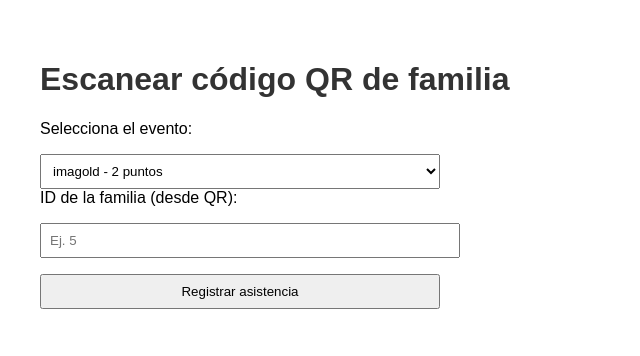
After one commit to aguilera2707/pasaporte-escolar, a Flask app: page /admin/escanear_evento in a window 1280 px wide. The commit adds this page. Shown: the top 356 px of the page, without its empty margins (0-640 px from the left). Run offline with Flask 3, Linux system fonts and the light colour scheme; a user stored in the database is signed in; data comes from the database, SQL or seed files in the repository; both versions use the stored data as it was after the commit.

Commit message:
Agregar escaneo codigo qr

```diff
--- a/app/routes.py
+++ b/app/routes.py
@@ -364,32 +364,40 @@ def ver_familia(familia_id):
 
 @app.route('/familia/<int:familia_id>/transaccion', methods=['POST'])
 def registrar_transaccion_web(familia_id):
+    data = request.get_json()
+    tipo = data.get("tipo")
+    try:
+        puntos = int(data.get("puntos"))
+    except (TypeError, ValueError):
+        return jsonify({"error": "Puntos inválidos"}), 400
+
+    descripcion = data.get("descripcion")
+
     familia = Familia.query.get(familia_id)
     if not familia:
-        return "Familia no encontrada", 404
-
-    tipo = request.form.get('tipo')
-    puntos = int(request.form.get('puntos'))
-    descripcion = request.form.get('descripcion')
+        return jsonify({"error": "Familia no encontrada"}), 404
 
     if tipo not in ['suma', 'canje']:
-        return "Tipo de transacción no válido", 400
+        return jsonify({"error": "Tipo de transacción no válido"}), 400
 
-    if tipo == 'canje':
-        puntos = -abs(puntos)  # Asegura que sea negativo
+    if tipo == 'canje' and puntos > familia.puntos:
+        return jsonify({"error": "No tienes suficientes puntos"}), 400
+
+    puntos_finales = puntos if tipo == 'suma' else -abs(puntos)
 
     transaccion = Transaccion(
         familia_id=familia_id,
         tipo=tipo,
-        puntos=puntos,
+        puntos=puntos_finales,
         descripcion=descripcion
     )
 
-    familia.puntos += puntos
+    familia.puntos += puntos_finales
     db.session.add(transaccion)
     db.session.commit()
 
-    return redirect(url_for('ver_familia', familia_id=familia_id))
+    return jsonify({"mensaje": "Transacción registrada correctamente"}), 200
+
 
 
 @app.route('/familia/<int:familia_id>/exportar')
@@ -710,3 +718,215 @@ def crear_beneficio():
         return redirect(url_for('panel_admin'))
 
     return render_template('crear_beneficio.html')
+
+@app.route('/escanear_qr_evento/<int:evento_id>/<int:familia_id>')
+def escanear_qr_familia_en_evento(evento_id, familia_id):
+    evento = EventoQR.query.get(evento_id)
+    if not evento:
+        return "Evento no encontrado", 404
+
+    familia = Familia.query.get(familia_id)
+    if not familia:
+        return "Familia no encontrada", 404
+
+    ya_escaneo = EventoQRRegistro.query.filter_by(familia_id=familia_id, evento_id=evento_id).first()
+    if ya_escaneo:
+        return "Esta familia ya fue registrada en este evento", 400
+
+    familia.puntos += evento.puntos
+    db.session.add(EventoQRRegistro(familia_id=familia_id, evento_id=evento_id))
+    db.session.commit()
+
+    return f"Puntos del evento '{evento.nombre_evento}' sumados correctamente a la familia '{familia.nombre}'."
+
+
+@app.route('/staff/escanear/<int:familia_id>', methods=['GET', 'POST'])
+def escanear_familia_staff(familia_id):
+    if 'admin' not in session:
+        return redirect(url_for('login'))
+
+    familia = Familia.query.get(familia_id)
+    if not familia:
+        return "Familia no encontrada", 404
+
+    eventos = EventoQR.query.all()
+
+    if request.method == 'POST':
+        evento_id = int(request.form['evento_id'])
+
+        ya_asistio = EventoQRRegistro.query.filter_by(familia_id=familia_id, evento_id=evento_id).first()
+        if ya_asistio:
+            flash("Esta familia ya recibió puntos por este evento", "error")
+        else:
+            evento = EventoQR.query.get(evento_id)
+            familia.puntos += evento.puntos
+            registro = EventoQRRegistro(familia_id=familia_id, evento_id=evento_id)
+            db.session.add(registro)
+            db.session.commit()
+            flash(f"{evento.puntos} puntos sumados por el evento '{evento.nombre_evento}'", "success")
+
+        return redirect(url_for('escanear_familia_staff', familia_id=familia_id))
+
+    return render_template('escanear_staff.html', familia=familia, eventos=eventos)
+
+@app.route('/familia/<int:familia_id>/generar_qr_staff', methods=['POST'])
+def generar_qr_staff(familia_id):
+    familia = Familia.query.get(familia_id)
+    if not familia:
+        return "Familia no encontrada", 404
+
+    # Crear carpeta si no existe
+    qr_folder = os.path.join('app', 'static', 'qr')
+    os.makedirs(qr_folder, exist_ok=True)
+
+    # Crear ruta de archivo
+    qr_path = os.path.join(qr_folder, f'familia_{familia.id}.png')
+
+    # ✅ Nueva URL para escaneo de staff
+    qr_data = url_for('escanear_familia_staff', familia_id=familia.id, _external=True)
+    qr = qrcode.make(qr_data)
+    qr.save(qr_path)
+
+    flash("Código QR actualizado para uso del staff", "success")
+    return redirect(url_for('ver_familia', familia_id=familia.id))
+
+@app.route('/admin/escanear_evento', methods=['GET'])
+def escanear_evento_staff():
+    if 'admin' not in session:
+        return redirect(url_for('login'))
+
+    eventos = EventoQR.query.order_by(EventoQR.id.desc()).all()
+    return render_template('escanear_evento_staff.html', eventos=eventos)
+
+@app.route('/api/escanear_qr_evento', methods=['POST'])
+def escanear_qr_evento_api():
+    data = request.get_json()
+    evento_id = data.get('evento_id')
+    familia_id = data.get('familia_id')
+
+    if not evento_id or not familia_id:
+        return jsonify({"error": "Faltan datos"}), 400
+
+    evento = EventoQR.query.get(evento_id)
+    familia = Familia.query.get(familia_id)
+
+    if not evento:
+        return jsonify({"error": "Evento no encontrado"}), 404
+    if not familia:
+        return jsonify({"error": "Familia no encontrada"}), 404
+
+    # Verificar si ya escaneó este evento
+    ya_registrado = EventoQRRegistro.query.filter_by(evento_id=evento_id, familia_id=familia_id).first()
+    if ya_registrado:
+        return jsonify({"error": "Esta familia ya fue registrada en este evento"}), 409
+
+    # Registrar puntos y guardar asistencia
+    familia.puntos += evento.puntos
+    db.session.add(EventoQRRegistro(familia_id=familia_id, evento_id=evento_id))
+    db.session.add(Transaccion(
+        familia_id=familia_id,
+        tipo='suma',
+        puntos=evento.puntos,
+        descripcion=f"Asistencia al evento: {evento.nombre_evento}"
+    ))
+    db.session.commit()
+
+    return jsonify({
+        "mensaje": f"Puntos agregados correctamente por asistir al evento '{evento.nombre_evento}'",
+        "puntos_actuales": familia.puntos
+    }), 200
+
+@app.route('/api/escanear_qr_evento', methods=['POST'])
+def api_escanear_qr_evento():
+    if 'admin' not in session:
+        return jsonify({'error': 'No autorizado'}), 401
+
+    data = request.get_json()
+    familia_id = data.get('familia_id')
+    evento_id = data.get('evento_id')
+
+    if not familia_id or not evento_id:
+        return jsonify({'error': 'Datos incompletos'}), 400
+
+    familia = Familia.query.get(familia_id)
+    evento = EventoQR.query.get(evento_id)
+
+    if not familia or not evento:
+        return jsonify({'error': 'Familia o evento no encontrados'}), 404
+
+    ya_escaneo = EventoQRRegistro.query.filter_by(familia_id=familia_id, evento_id=evento_id).first()
+    if ya_escaneo:
+        return jsonify({'error': 'La familia ya escaneó este evento'}), 409
+
+    familia.puntos += evento.puntos
+    db.session.add(EventoQRRegistro(familia_id=familia_id, evento_id=evento_id))
+    db.session.add(Transaccion(
+        familia_id=familia_id,
+        tipo="suma",
+        puntos=evento.puntos,
+        descripcion=f"Evento: {evento.nombre_evento}"
+    ))
+    db.session.commit()
+
+    return jsonify({'mensaje': f"{evento.puntos} puntos asignados a {familia.nombre} por {evento.nombre_evento}"}), 200
+
+@app.route("/admin/escaneo_evento/<int:evento_id>")
+def vista_escaneo_evento(evento_id):
+    evento = EventoQR.query.get_or_404(evento_id)
+    return render_template('escaneo_evento.html', evento=evento)
+
+
+@app.route('/admin/registrar_asistencia_evento', methods=["POST"])
+def registrar_asistencia_evento():
+    data = request.get_json()
+    qr_url = data.get("qr_url")
+    evento_id = data.get("evento_id")
+
+    print("🔹 Data recibida:", data)
+
+    if not qr_url or not evento_id:
+        return jsonify({"error": "Datos incompletos"}), 400
+
+    # Extraer ID de familia desde la URL escaneada
+    from urllib.parse import urlparse
+    import re
+
+    parsed_url = urlparse(qr_url)
+    match = re.search(r'/familia/(\d+)', parsed_url.path)
+
+    if not match:
+        return jsonify({"error": "No se pudo extraer el ID de familia del QR"}), 400
+
+    try:
+        familia_id = int(match.group(1))
+    except Exception:
+        return jsonify({"error": "ID inválido en la URL"}), 400
+
+    evento = EventoQR.query.get(evento_id)
+    familia = Familia.query.get(familia_id)
+
+    if not evento or not familia:
+        return jsonify({"error": "Evento o familia no encontrada"}), 404
+
+    ya_escaneo = EventoQRRegistro.query.filter_by(evento_id=evento.id, familia_id=familia.id).first()
+    if ya_escaneo:
+        return jsonify({"error": f"{familia.nombre} ya registró asistencia a {evento.nombre_evento}"}), 400
+
+    # ✅ Sumar puntos
+    familia.puntos += evento.puntos
+
+    # ✅ Guardar registro de asistencia
+    db.session.add(EventoQRRegistro(evento_id=evento.id, familia_id=familia.id))
+
+    # ✅ Guardar en historial
+    transaccion = Transaccion(
+        familia_id=familia.id,
+        tipo='suma',
+        puntos=evento.puntos,
+        descripcion=f"Asistencia al evento: {evento.nombre_evento}"
+    )
+    db.session.add(transaccion)
+
+    db.session.commit()
+
+    return jsonify({"mensaje": f"Asistencia registrada correctamente. Se sumaron {evento.puntos} puntos a {familia.nombre}"}), 200
--- /dev/null
+++ b/app/templates/escanear_evento_staff.html
@@ -0,0 +1,66 @@
+<!DOCTYPE html>
+<html lang="es">
+<head>
+    <meta charset="UTF-8">
+    <title>Escanear QR por Evento</title>
+    <script src="https://cdn.jsdelivr.net/npm/axios/dist/axios.min.js"></script>
+    <style>
+        body { font-family: Arial, sans-serif; padding: 2rem; }
+        h1 { color: #333; }
+        select, input, button {
+            padding: 0.5rem;
+            margin-top: 1rem;
+            display: block;
+            width: 100%;
+            max-width: 400px;
+        }
+        #resultado { margin-top: 1rem; color: green; font-weight: bold; }
+        #error { margin-top: 1rem; color: red; font-weight: bold; }
+    </style>
+</head>
+<body>
+    <h1>Escanear código QR de familia</h1>
+
+    <label for="evento_id">Selecciona el evento:</label>
+    <select id="evento_id">
+        {% for evento in eventos %}
+            <option value="{{ evento.id }}">{{ evento.nombre_evento }} - {{ evento.puntos }} puntos</option>
+        {% endfor %}
+    </select>
+
+    <label for="familia_id">ID de la familia (desde QR):</label>
+    <input type="number" id="familia_id" placeholder="Ej. 5">
+
+    <button onclick="enviarEscaneo()">Registrar asistencia</button>
+
+    <div id="resultado"></div>
+    <div id="error"></div>
+
+    <script>
+        function enviarEscaneo() {
+            const eventoId = document.getElementById("evento_id").value;
+            const familiaId = document.getElementById("familia_id").value;
+            const resultado = document.getElementById("resultado");
+            const error = document.getElementById("error");
+
+            resultado.textContent = "";
+            error.textContent = "";
+
+            axios.post("/api/escanear_qr_evento", {
+                evento_id: eventoId,
+                familia_id: familiaId
+            })
+            .then(res => {
+                resultado.textContent = res.data.mensaje;
+            })
+            .catch(err => {
+                if (err.response && err.response.data.error) {
+                    error.textContent = err.response.data.error;
+                } else {
+                    error.textContent = "Error al conectar con el servidor";
+                }
+            });
+        }
+    </script>
+</body>
+</html>
```
Also changed, not shown: app/templates/admin.html (+14 -0 lines), app/templates/escaneo_evento.html (added, +48 -0 lines), app/templates/familia.html (+44 -14 lines), app/static/qr/familia_1.png, app/static/qr/familia_11.png (added), app/static/qr_eventos/evento_4.png (added), app/static/qr_eventos/evento_5.png (added), app/static/qr_eventos/evento_6.png (added), app/static/qr_eventos/evento_7.png (added), instance/cuponera.db.
